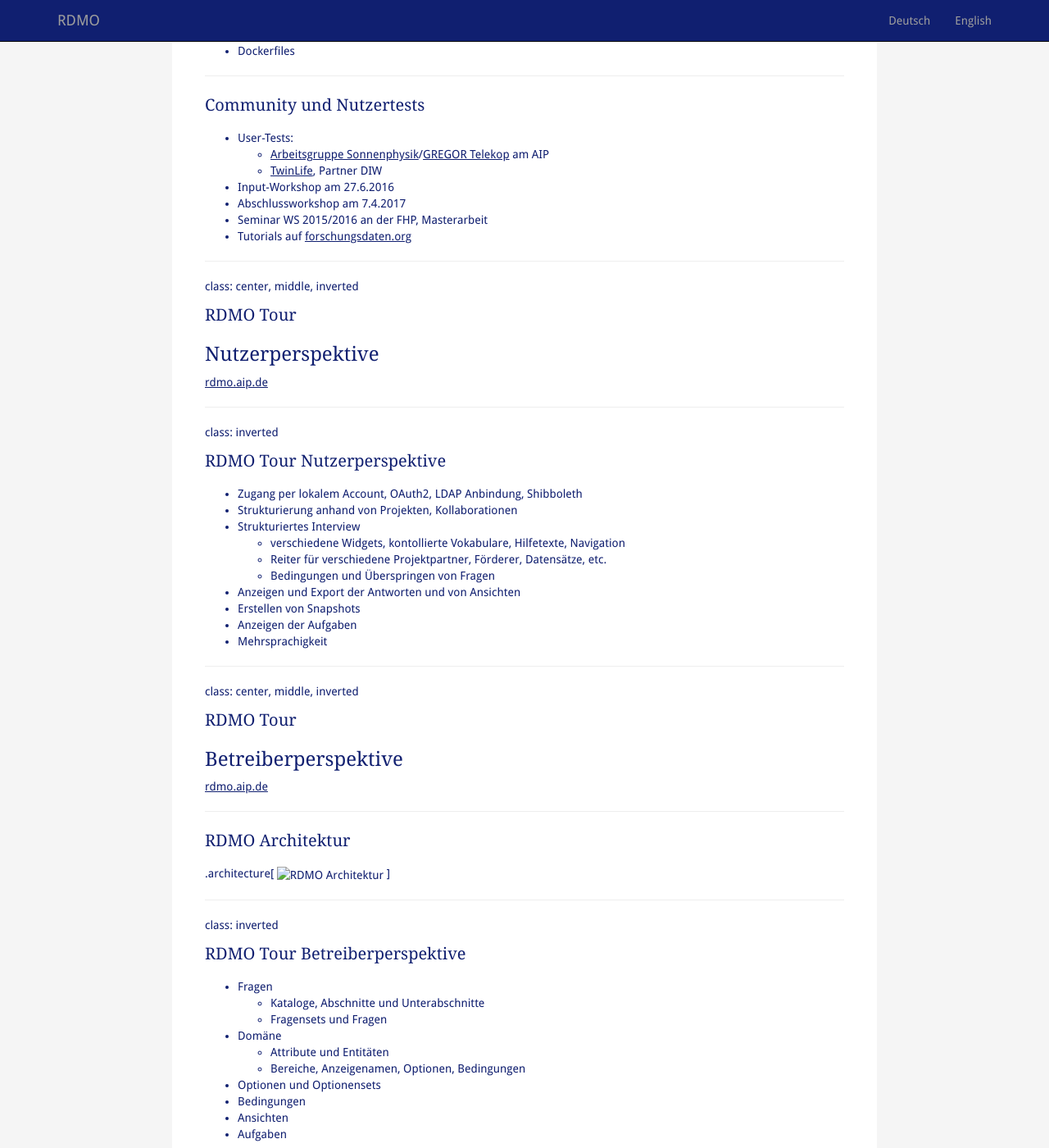
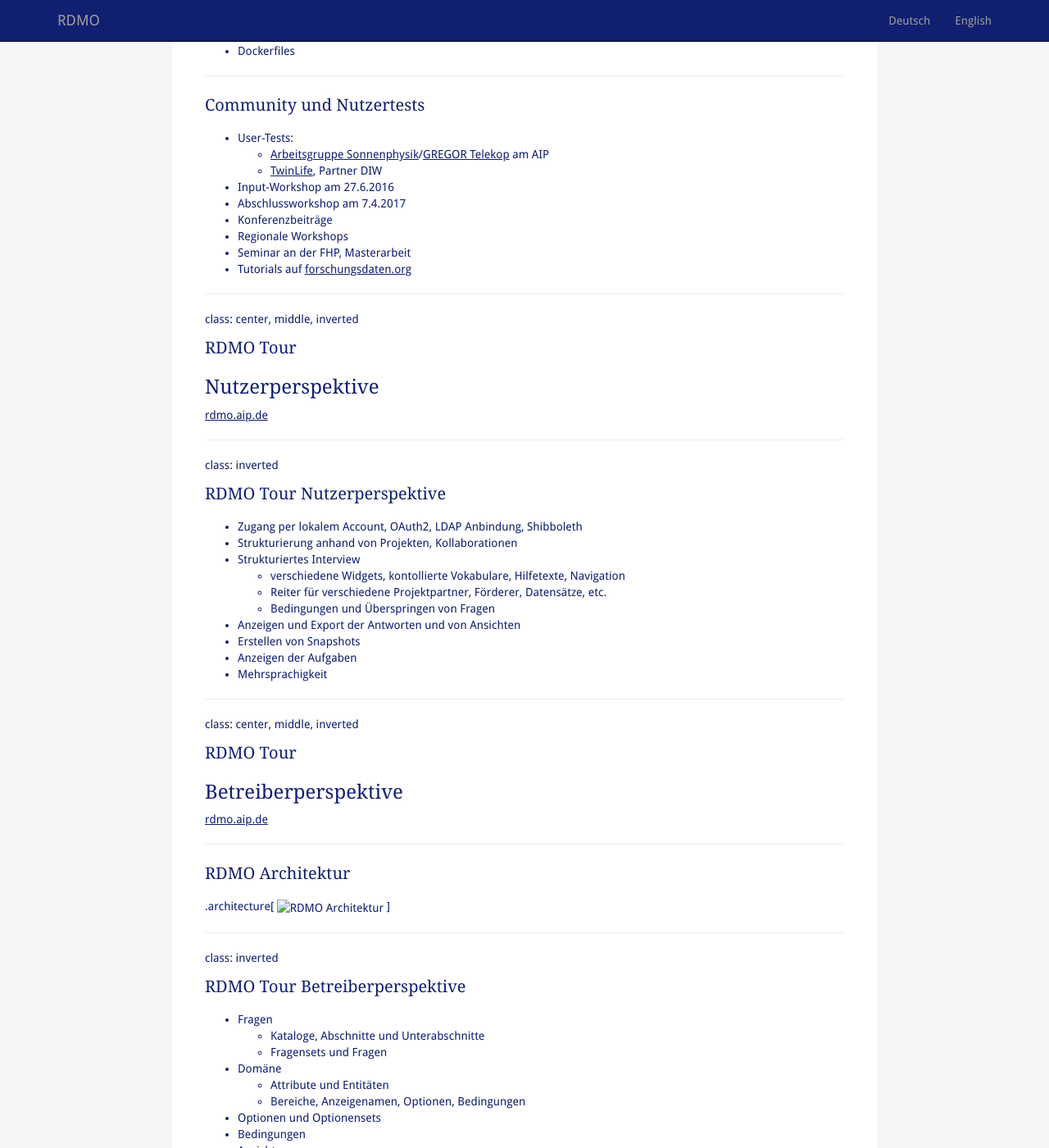
Before and after one commit to rdmorganiser/rdmorganiser.github.io, a Jekyll site: the page built from slides/talk.md, in a window 1280 px wide and 1400 px high, scrolled down 3558 px. Shown: the whole window at 82% size. Built offline with Jekyll 4.4.1, drawn with Linux system fonts in a browser that asks for light colours; our own code applies the rules of GitHub Pages for plain Markdown files; some of the changed text lies outside the part shown.

Commit message:
Update talk

```diff
--- a/slides/talk.md
+++ b/slides/talk.md
@@ -314,7 +314,9 @@
   * [TwinLife](http://www.twin-life.de/), Partner DIW
 * Input-Workshop am 27.6.2016
 * Abschlussworkshop am 7.4.2017
-* Seminar WS 2015/2016 an der FHP, Masterarbeit
+* Konferenzbeiträge
+* Regionale Workshops
+* Seminar an der FHP, Masterarbeit
 * Tutorials auf [forschungsdaten.org](http://www.forschungsdaten.org/index.php/RDMO)
 
 ---
```
Also changed, not shown: other parts of slides/talk.md (+1 -1 lines).
